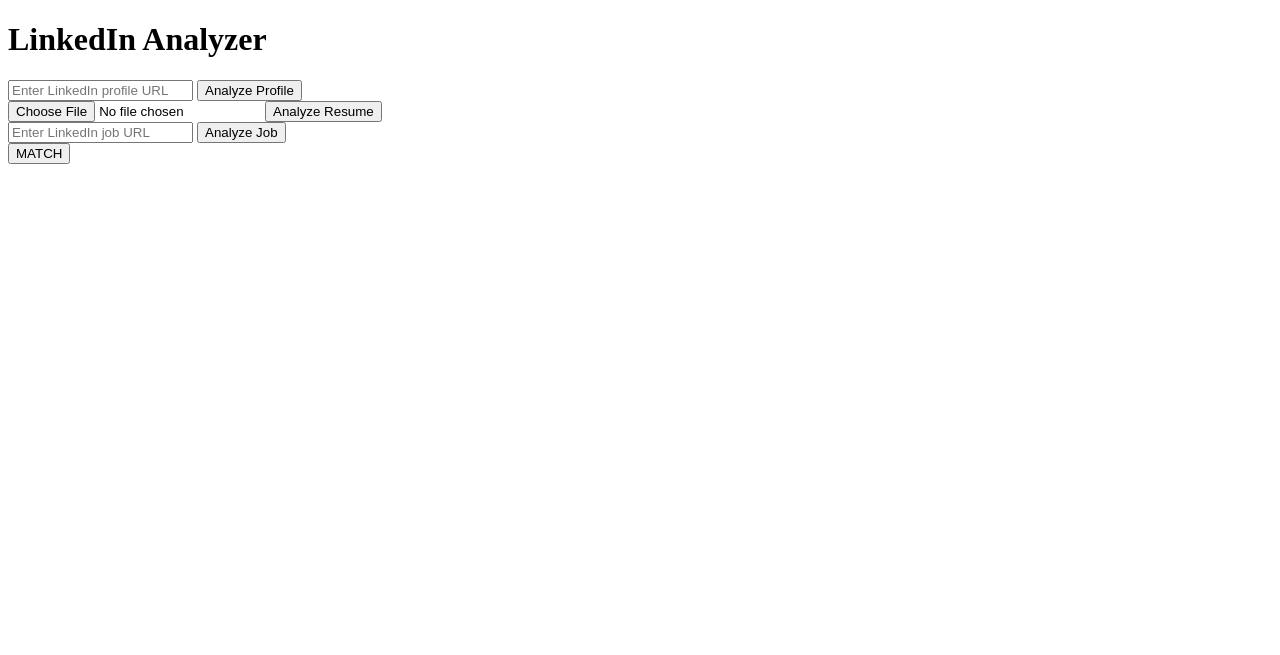
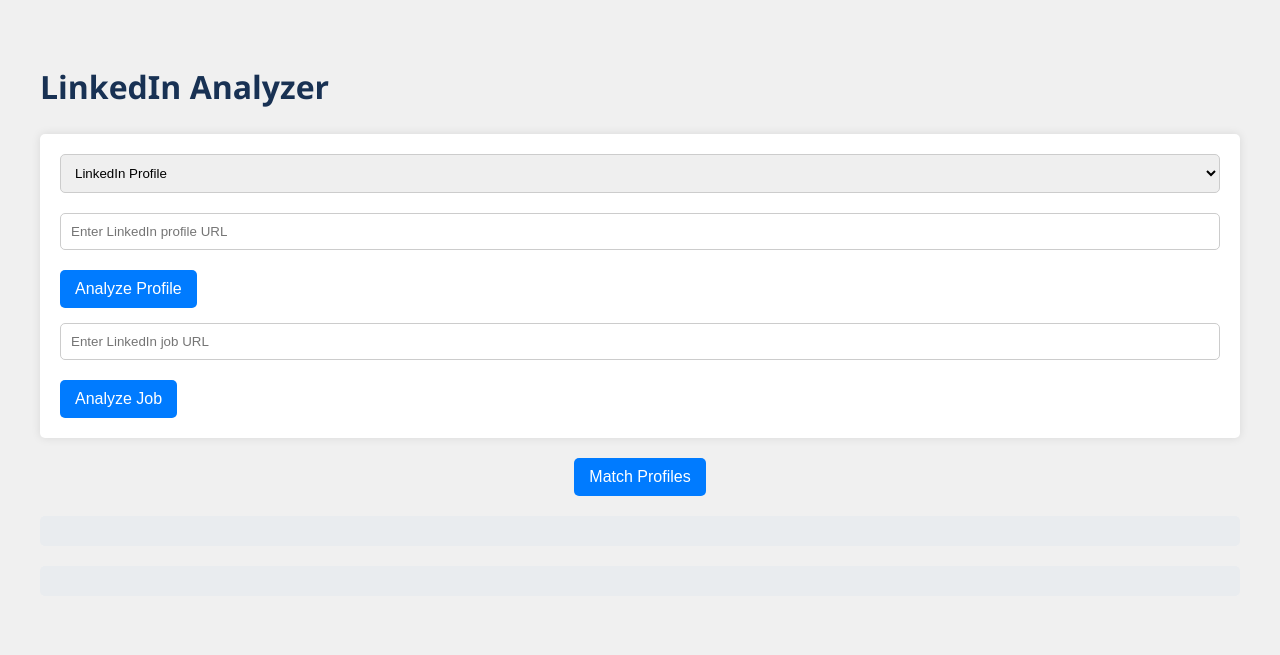
Before and after one commit to leonardo-pagliacci/LinkedMetrics-Analyzer, a Flask app: page / in a window 1280 px wide. Shown: the top 655 px of the page. Run offline with Flask 2, Linux system fonts and the light colour scheme; parts of the project's set-up code (start-up, migrations or seed data) failed here and were passed over.

Commit message:
added css

```diff
--- a/app/app.py
+++ b/app/app.py
@@ -37,9 +37,11 @@
     if not file:
         return jsonify({'error': 'No resume file provided'}), 400
     try:
-        # Ensure upload_resume_and_analyze function accepts a file parameter and handles it correctly
-        result = upload_resume_and_analyze(file)
-        return jsonify(result), 200
+        resume_data = upload_resume_and_analyze(file)
+        if 'error' in resume_data:
+            return jsonify(resume_data), 500  # If error in processing resume, return it
+        analysis_result = analyze_linkedin_profile(resume_data)
+        return jsonify(analysis_result), 200
     except Exception as e:
         return jsonify({'error': str(e)}), 500
 
--- /dev/null
+++ b/app/static/css/style.css
@@ -0,0 +1,88 @@
+/* General body styling */
+body {
+    font-family: 'Segoe UI', Tahoma, Geneva, Verdana, sans-serif;
+    background-color: #f0f0f0;
+    color: #333;
+    line-height: 1.6;
+    padding: 20px;
+    margin: 0;
+}
+
+/* Container styling */
+.container {
+    max-width: 1200px;
+    margin: auto;
+    padding: 20px;
+}
+
+/* Input form styling */
+.input-form {
+    background: #fff;
+    padding: 20px;
+    margin-bottom: 20px;
+    border-radius: 5px;
+    box-shadow: 0 0 10px rgba(0, 0, 0, 0.1);
+}
+
+.input-option {
+    margin-bottom: 15px;
+}
+
+/* Heading colors */
+h1, h2 {
+    color: #183153;
+}
+
+/* Input and button styling */
+select, input[type="text"], input[type="file"] {
+    width: 100%;
+    padding: 10px;
+    margin-bottom: 20px;
+    border: 1px solid #ccc;
+    border-radius: 5px;
+    box-sizing: border-box;
+}
+
+button {
+    background-color: #007bff;
+    color: #fff;
+    padding: 10px 15px;
+    border: none;
+    border-radius: 5px;
+    cursor: pointer;
+    font-size: 16px;
+}
+
+button:hover {
+    background-color: #0056b3;
+}
+
+/* Results and loading styling */
+.analysis-results, .loading, .results-container, .result {
+    margin-bottom: 20px;
+}
+
+.results-container {
+    display: flex;
+    justify-content: space-between;
+    flex-wrap: wrap; /* Allow items to wrap to the next line */
+}
+
+.result {
+    background-color: #e9ecef;
+    padding: 15px;
+    border-radius: 5px;
+    width: 100%; /* Take full width */
+    box-sizing: border-box;
+}
+
+.action-container {
+    display: flex;
+    align-items: center; /* Center items vertically */
+    justify-content: center; /* Center items horizontally */
+    margin-bottom: 20px;
+}
+
+.loading {
+    display: none; /* Initially hide loading animation */
+}
--- a/app/static/js/app.js
+++ b/app/static/js/app.js
@@ -7,11 +7,13 @@
     })
     .then(response => response.json())
     .then(data => {
-        window.profileAnalysisResult = data; // Store the profile analysis result globally
+        window.profileAnalysisResult = data;
         const resultDiv = document.getElementById('profileAnalysisResult');
-        resultDiv.innerHTML = JSON.stringify(data, null, 2); // Formatting the JSON for readability
+        resultDiv.innerHTML = JSON.stringify(data, null, 2);
     })
-    .catch(error => console.error('Error:', error));
+    .catch(error => {
+        console.error('Error:', error);
+    });
 }
 
 function analyzeJob() {
@@ -23,13 +25,14 @@
     })
     .then(response => response.json())
     .then(data => {
-        window.jobAnalysisResult = data; // Store the job analysis result globally
+        window.jobAnalysisResult = data;
         const resultDiv = document.getElementById('jobAnalysisResult');
-        resultDiv.innerHTML = JSON.stringify(data, null, 2); // Formatting the JSON for readability
+        resultDiv.innerHTML = JSON.stringify(data, null, 2);
     })
-    .catch(error => console.error('Error:', error));
+    .catch(error => {
+        console.error('Error:', error);
+    });
 }
-
 
 function uploadAndAnalyzeResume() {
     const formData = new FormData();
@@ -46,22 +49,20 @@
     })
     .then(response => response.json())
     .then(data => {
-        // Display the analysis result in the resumeAnalysisResult div
-        const resultDiv = document.getElementById('resumeAnalysisResult');
-        resultDiv.innerHTML = "<pre>" + JSON.stringify(data, null, 2) + "</pre>"; // Formatting the JSON for readability within a <pre> tag
+        window.profileAnalysisResult = data;
+        const resultDiv = document.getElementById('profileAnalysisResult');
+        resultDiv.innerHTML = `<pre>${JSON.stringify(data, null, 2)}</pre>`;
     })
     .catch(error => {
         console.error('Error:', error);
-        const resultDiv = document.getElementById('resumeAnalysisResult');
-        resultDiv.textContent = 'Failed to analyze resume. Error: ' + error;
+        const resultDiv = document.getElementById('profileAnalysisResult');
+        resultDiv.textContent = `Failed to analyze resume. Error: ${error}`;
     });
 }
 
 function matchProfiles() {
     const profileData = window.profileAnalysisResult;
     const jobData = window.jobAnalysisResult;
-
-    console.log("Sending for match:", profileData, jobData); // Debug log
 
     if (!profileData || !jobData) {
         alert('Profile or Job Data is missing!');
@@ -77,23 +78,15 @@
         })
     })
     .then(response => {
-        // Check if the response is ok (status in the range 200-299)
-        if (!response.ok) {
-            throw new Error('Network response was not ok');
-        }
+        if (!response.ok) throw new Error('Network response was not ok');
         return response.json();
     })
     .then(data => {
-        console.log("Match result:", data); // Debug log
-
-        // Display the match result in the matchResult div
         const matchDiv = document.getElementById('matchResult');
-        // This creates a preformatted text element to nicely format the JSON result
         matchDiv.innerHTML = `<pre>${JSON.stringify(data, null, 2)}</pre>`;
     })
     .catch(error => {
         console.error('Error:', error);
-        // Display an error message to the user
         const matchDiv = document.getElementById('matchResult');
         matchDiv.innerHTML = `<p>Error occurred: ${error.message}</p>`;
     });
--- a/app/templates/index.html
+++ b/app/templates/index.html
@@ -4,38 +4,49 @@
     <meta charset="UTF-8">
     <meta name="viewport" content="width=device-width, initial-scale=1.0">
     <title>LinkedIn Analyzer</title>
+    <link rel="stylesheet" href="{{ url_for('static', filename='css/style.css') }}">
 </head>
 <body>
+    <div class="container">
         <h1>LinkedIn Analyzer</h1>
 
-    <!-- LinkedIn Profile Form -->
-    <div>
+        <div id="inputForm" class="input-form">
+            <select id="inputType" onchange="toggleInputMethod()">
+                <option value="linkedin">LinkedIn Profile</option>
+                <option value="resume">PDF Resume</option>
+            </select>
+
+            <div id="linkedinInput" class="input-option">
                 <input type="text" id="profile_url" placeholder="Enter LinkedIn profile URL"/>
                 <button onclick="analyzeProfile()">Analyze Profile</button>
             </div>
-    <div id="profileAnalysisResult"></div> <!-- Placeholder for profile analysis result -->
-
-    <!-- Resume Upload Form -->
-    <div>
+            <div id="resumeInput" class="input-option" style="display: none;">
                 <input type="file" id="resume"/>
-        <button onclick="uploadAndAnalyzeResume()">Analyze Resume</button>
+                <button onclick="uploadAndAnalyzeResume()">Upload and Analyze Resume</button>
             </div>
-    <div id="resumeAnalysisResult"></div> <!-- Placeholder for resume analysis result -->
-
-    <!-- Job URL Form -->
-    <div>
             <input type="text" id="job_url" placeholder="Enter LinkedIn job URL"/>
             <button onclick="analyzeJob()">Analyze Job</button>
         </div>
-    <div id="jobAnalysisResult"></div> <!-- Placeholder for job analysis result -->
 
-    <!-- Match Button -->
-    <button onclick="matchProfiles()">MATCH</button>
+        <!-- Button for Matching Profiles -->
+        <div class="action-container">
+            <button onclick="matchProfiles()" class="match-button">Match Profiles</button>
+        </div>
 
-    <!-- Placeholder for Match Results -->
-    <div id="matchResult"></div>
+        <!-- Container for Analysis Results -->
+        <div class="analysis-container">
+            <div id="profileAnalysisResult" class="result profile-result">
+                <!-- Placeholder for profile or resume analysis result -->
+            </div>
+            <div id="jobAnalysisResult" class="result job-result">
+                <!-- Placeholder for job analysis result -->
+            </div>
+            <div id="matchResult" class="match-result">
+                <!-- Placeholder for match results -->
+            </div>
+        </div>
+    </div>
 
-    <!-- JavaScript file with Flask's url_for -->
     <script src="{{ url_for('static', filename='js/app.js') }}"></script>
 </body>
 </html>
```
Also changed, not shown: app/prompt_engineering.py (+104 -94 lines), app/static/Rectangle 1.png (added), app/static/Vector_thermother.png (added), 5 other files. Lines whose indentation alone changed are shown as unchanged.
